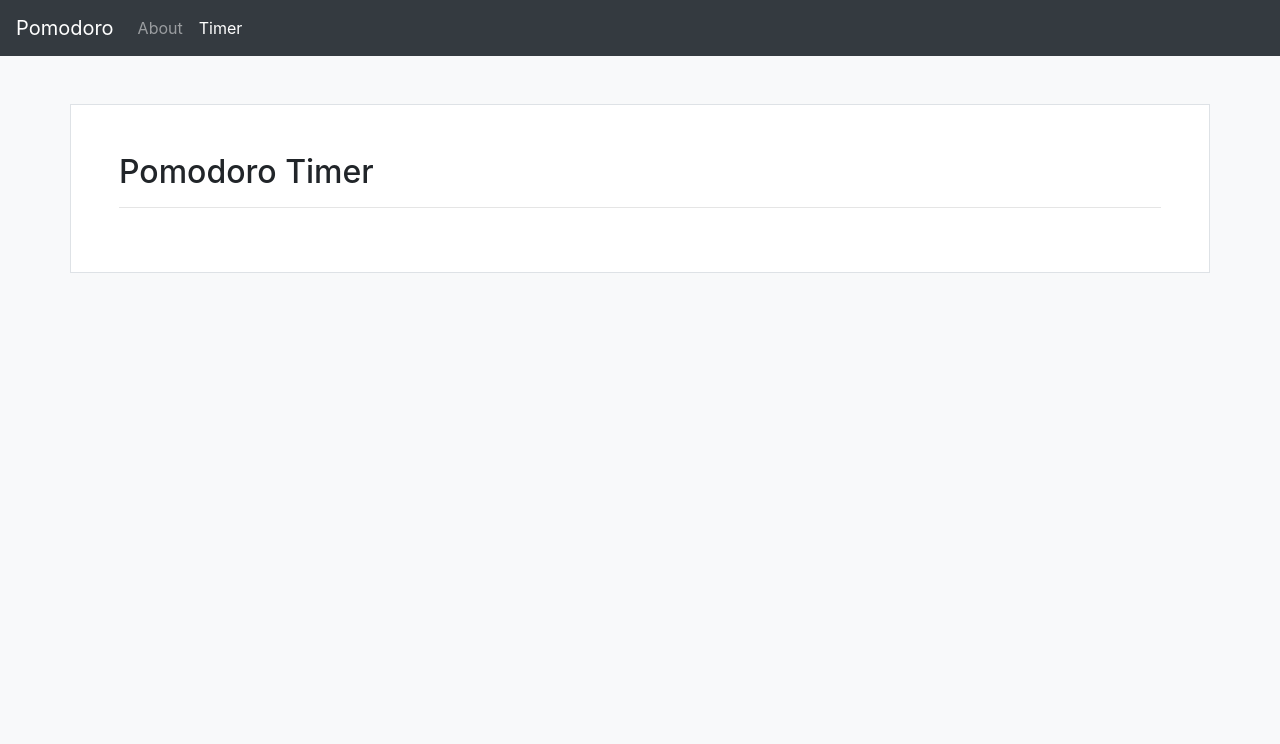
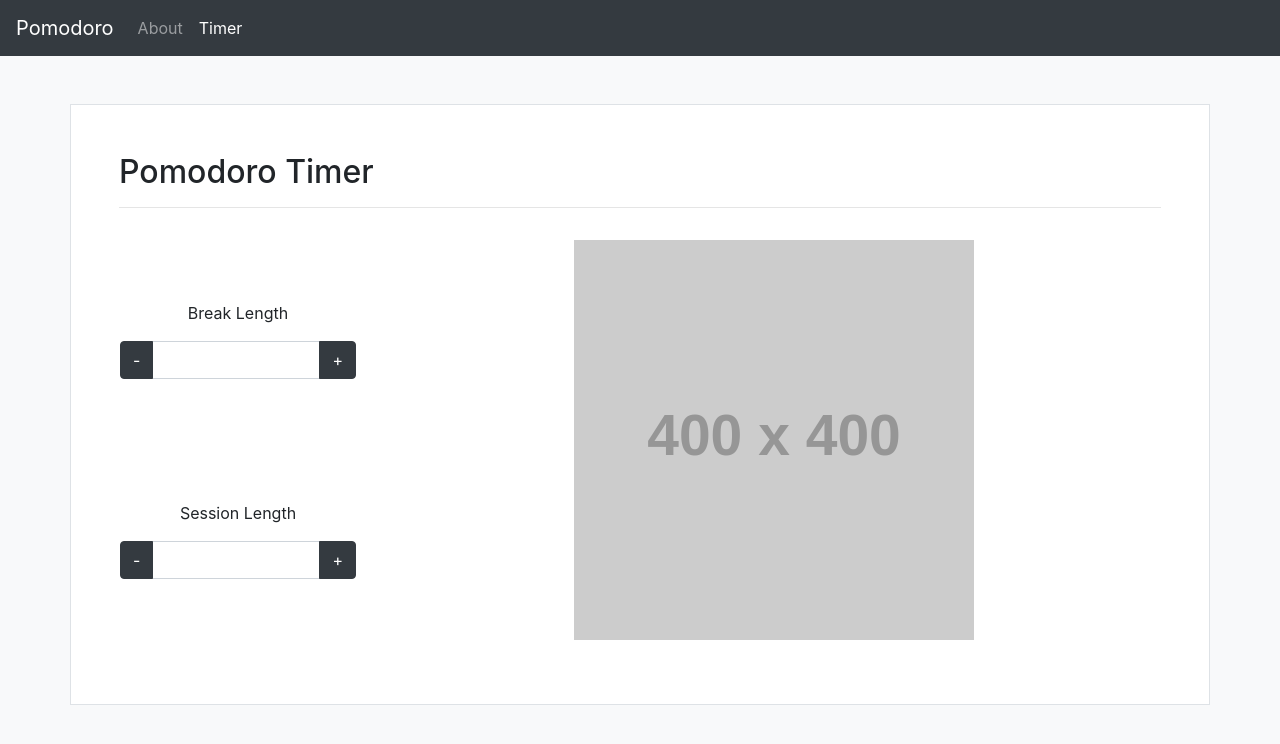
Before and after one commit to SlyTy7/pomodoro, a plain HTML site: page timer.html in a window 1280 px wide. Drawn offline with nearby package versions, Linux system fonts and the light colour scheme; placeholder pictures from the web are drawn by us.

Commit message:
add timer controls

```diff
--- a/timer.html
+++ b/timer.html
@@ -56,17 +56,68 @@
 
 			<hr>
 
-			<!-- CONTROLS -->
-			<div class="row">
+			<div class="row flex-sm-row-reverse">
+
+				<!-- CONTROLS -->
+				<div class="col-12 col-md-3 order-last p-3">
+					<div class="row text-center h-100 align-items-center">
+						<!-- BREAK AMOUNT -->
+						<div class="col-6 col-md-12">
+							<p>Break Length</p>
+
+							<!-- AMOUNT SELECTOR -->
+							<div class="input-group">
+
+								<div class="input-group-prepend">
+									<button class="btn btn-dark">-</button>
+								</div>
+
+								<input type="text" name="break-amount" class="form-control">
+
+								<div class="input-group-append">
+									<button class="btn btn-dark">+</button>
+								</div>
+
+							</div>
+							<!-- /AMOUNT SELECTOR -->
+
+						</div>
+						<!-- /BREAK AMOUNT -->
+
+
+						<!-- SESSION AMOUNT -->
+						<div class="col-6 col-md-12">
+							<p>Session Length</p>
+
+							<!-- AMOUNT SELECTOR -->
+							<div class="input-group">
+
+								<div class="input-group-prepend">
+									<button class="btn btn-dark">-</button>
+								</div>
+
+								<input type="text" name="session-amount" class="form-control">
+
+								<div class="input-group-append">
+									<button class="btn btn-dark">+</button>
+								</div>
+
+							</div>
+							<!-- /AMOUNT SELECTOR -->
+
+						</div>
+						<!-- /SESSION AMOUNT -->
+					</div>
+				</div>
+				<!-- /CONTROLS -->
+
+				<!-- TIMER -->
+				<div class="col-12 col-md-9 text-center p-3">
+					<img src="http://via.placeholder.com/400x400">
+				</div>
+				<!-- /TIMER -->
 
 			</div>
-			<!-- /CONTROLS -->
-
-			<!-- CLOCK -->
-			<div class="row">
-
-			</div>
-			<!-- /CLOCK -->
 
 		</div>
 		<!-- /TIMER -->
```
